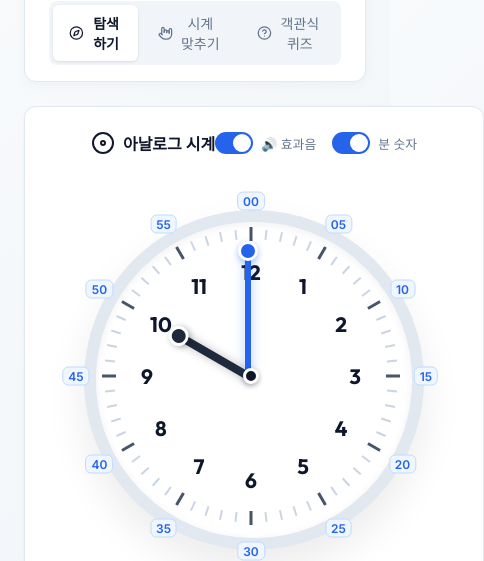
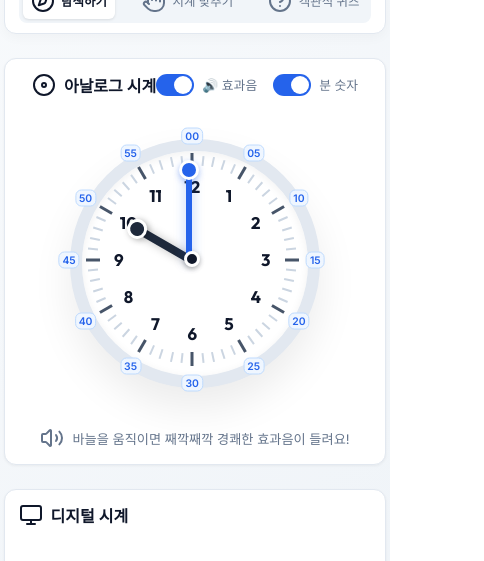
Before and after one commit to ko750125-afk/learn_time, a plain HTML site: page index.html in a window 390 px wide. Shown: the part 104-665 px from the top of the page, 484 px wide, since content can reach past the window. Drawn offline with nearby package versions, Linux system fonts and the light colour scheme.

Commit message:
fix: 모바일 화면 시계 좌쏠림 및 2~4시 방향 잘림 방지 반응형 오프셋 보정

```diff
--- a/app.js
+++ b/app.js
@@ -1,6 +1,6 @@
 /**
  * Modern Clock Studio - Grade 2 Edition
- * Realtime Web Audio API Sound Feedback Engine
+ * Dynamic Responsive Radius Engine for All Mobile Devices
  */
 
 // Global State (0 ~ 719 minutes = 12 Hours)
@@ -37,9 +37,6 @@ function getAudioContext() {
   return audioCtx;
 }
 
-/**
- * Play Realtime Tick Sound during hand drag
- */
 function playTickSound() {
   const toggleSound = document.getElementById('toggle-sound');
   if (toggleSound && !toggleSound.checked) return;
@@ -63,14 +60,9 @@ function playTickSound() {
 
     osc.start();
     osc.stop(ctx.currentTime + 0.03);
-  } catch (e) {
-    // Silent fail if browser audio policy blocks
-  }
+  } catch (e) {}
 }
 
-/**
- * Play Snap Click Sound on hand release (5-min snap)
- */
 function playSnapSound() {
   const toggleSound = document.getElementById('toggle-sound');
   if (toggleSound && !toggleSound.checked) return;
@@ -97,9 +89,6 @@ function playSnapSound() {
   } catch (e) {}
 }
 
-/**
- * Play Quiz Success Melody (Do-Mi-Sol Fanfare)
- */
 function playSuccessSound() {
   const toggleSound = document.getElementById('toggle-sound');
   if (toggleSound && !toggleSound.checked) return;
@@ -108,7 +97,7 @@ function playSuccessSound() {
     const ctx = getAudioContext();
     if (!ctx) return;
 
-    const notes = [523.25, 659.25, 783.99, 1046.50]; // C5, E5, G5, C6
+    const notes = [523.25, 659.25, 783.99, 1046.50];
     notes.forEach((freq, idx) => {
       const osc = ctx.createOscillator();
       const gain = ctx.createGain();
@@ -128,9 +117,6 @@ function playSuccessSound() {
   } catch (e) {}
 }
 
-/**
- * Play Quiz Error Sound
- */
 function playErrorSound() {
   const toggleSound = document.getElementById('toggle-sound');
   if (toggleSound && !toggleSound.checked) return;
@@ -170,9 +156,22 @@ const toggleMinuteNumbersCheck = document.getElementById('toggle-minute-numbers'
 document.addEventListener('DOMContentLoaded', () => {
   createClockElements();
   initEventListeners();
-  setTime12(10, 0); // Start at 10:00
+  setTime12(10, 0);
 });
 
+// Re-render responsive clock layout on window resize
+let resizeTimer;
+window.addEventListener('resize', () => {
+  clearTimeout(resizeTimer);
+  resizeTimer = setTimeout(() => {
+    createClockElements();
+    renderClockHands();
+  }, 100);
+});
+
+/**
+ * Render Responsive Clock Elements (Dynamic Radius Calculation)
+ */
 function createClockElements() {
   clockFace.innerHTML = `
     <div class="clock-center"></div>
@@ -192,12 +191,14 @@ function createClockElements() {
   const faceWidth = clockFace.clientWidth || 316;
   const faceHeight = clockFace.clientHeight || 316;
 
+  // Dynamic Exact Center Calculation
   const centerX = (faceWidth / 2) - 3;
   const centerY = (faceHeight / 2) - 4;
 
-  const tickRadius = 142;
-  const hourRadius = 104;
-  const minuteOuterRadius = 175;
+  // Dynamic Ratio-based Radii (Works perfectly on mobile & desktop)
+  const tickRadius = faceWidth * 0.44;
+  const hourRadius = faceWidth * 0.325;
+  const minuteOuterRadius = faceWidth * 0.545;
 
   // 1. Ticks (60 total)
   for (let i = 0; i < 60; i++) {
@@ -279,7 +280,7 @@ function getAngleFromEvent(e) {
 function startDrag(e, handType) {
   e.preventDefault();
   e.stopPropagation();
-  getAudioContext(); // Resume audio context on user interaction
+  getAudioContext();
   isDragging = true;
   activeHand = handType;
   prevAngle = getAngleFromEvent(e);
@@ -304,7 +305,6 @@ function onDrag(e) {
     totalMinutes12 = (totalMinutes12 + minuteDelta + 720) % 720;
   }
 
-  // Play tick sound whenever time changes by 1 minute interval
   const currentMins = Math.round(totalMinutes12);
   if (Math.abs(currentMins - lastTickMinute) >= 1) {
     playTickSound();
@@ -321,7 +321,7 @@ function stopDrag() {
     totalMinutes12 = (Math.round(totalMinutes12 / 5) * 5) % 720;
     renderClockHands();
     updateDigitalDisplay();
-    playSnapSound(); // Play snap click sound on release!
+    playSnapSound();
   }
   isDragging = false;
   activeHand = null;
--- a/style.css
+++ b/style.css
@@ -44,6 +44,7 @@ body {
   align-items: center;
   padding: 1.5rem;
   position: relative;
+  overflow-x: hidden;
 }
 
 .app-container {
@@ -219,14 +220,18 @@ body {
   display: flex;
   flex-direction: column;
   align-items: center;
+  width: 100%;
 }
 
 .clock-viewport {
   position: relative;
-  padding: 35px;
+  padding: 30px;
   display: flex;
   justify-content: center;
   align-items: center;
+  width: 100%;
+  max-width: 100%;
+  overflow: visible;
 }
 
 .analog-clock {
@@ -238,6 +243,7 @@ body {
   box-shadow: 0 20px 40px rgba(0, 0, 0, 0.08), inset 0 2px 10px rgba(0, 0, 0, 0.06);
   position: relative;
   touch-action: none;
+  margin: 0 auto;
 }
 
 .clock-face {
@@ -306,7 +312,6 @@ body {
   white-space: nowrap;
 }
 
-/* Base Hand Styles - NO TRANSITION during drag for instant smooth motion! */
 .hand {
   position: absolute;
   top: calc(50% - 4px);
@@ -318,13 +323,12 @@ body {
 
 .hand:active { cursor: grabbing; }
 
-/* Hour Hand (Short Hand) */
 .hour-hand {
-  width: 14px; /* Increased hit area width */
-  height: 80px;
+  width: 14px;
+  height: calc(var(--clock-size) * 0.24);
   z-index: 10;
-  margin-top: -80px;
-  margin-left: -3px; /* Center alignment for wider hitbox */
+  margin-top: calc(var(--clock-size) * -0.24);
+  margin-left: -3px;
 }
 
 .hour-hand .hand-line {
@@ -349,12 +353,11 @@ body {
   box-shadow: 0 2px 6px rgba(0, 0, 0, 0.3);
 }
 
-/* Minute Hand (Long Hand - Higher Z-Index for easy grab) */
 .minute-hand {
-  width: 14px; /* Increased hit area width for easy drag */
-  height: 125px;
-  z-index: 15; /* Always on top of hour hand */
-  margin-top: -125px;
+  width: 14px;
+  height: calc(var(--clock-size) * 0.36);
+  z-index: 15;
+  margin-top: calc(var(--clock-size) * -0.36);
   margin-left: -3px;
 }
 
@@ -387,6 +390,7 @@ body {
   font-size: 0.825rem;
   color: var(--muted-foreground);
   margin-top: 1rem;
+  text-align: center;
 }
 
 .mode-panel {
@@ -447,7 +451,7 @@ body {
 
 .preset-grid {
   display: grid;
-  grid-template-columns: repeat(auto-fit, minmax(130px, 1fr));
+  grid-template-columns: repeat(auto-fit, minmax(120px, 1fr));
   gap: 0.5rem;
 }
 
@@ -641,3 +645,59 @@ body {
 
 .shadcn-toast.success { background: #16a34a; }
 .shadcn-toast.error { background: #dc2626; }
+
+/* Perfect Mobile Responsive Layout Rules */
+@media (max-width: 520px) {
+  body {
+    padding: 0.5rem 0.25rem;
+  }
+
+  :root {
+    --clock-size: clamp(220px, 64vw, 260px);
+  }
+
+  .card {
+    padding: 0.85rem;
+  }
+
+  .clock-viewport {
+    padding: 22px 5px;
+    width: 100%;
+  }
+
+  .clock-number {
+    font-size: 1.05rem;
+  }
+
+  .minute-number-outer {
+    font-size: 0.65rem;
+    padding: 1px 3px;
+  }
+
+  .digit-box {
+    font-size: 2.15rem;
+    padding: 0.4rem 0.85rem;
+  }
+
+  .colon {
+    font-size: 1.8rem;
+  }
+
+  .app-header {
+    padding: 0.65rem 0.85rem;
+  }
+
+  .shadcn-tabs {
+    width: 100%;
+    justify-content: space-between;
+  }
+
+  .tab-item {
+    font-size: 0.78rem;
+    padding: 0.35rem 0.5rem;
+  }
+
+  .preset-grid {
+    grid-template-columns: repeat(2, 1fr);
+  }
+}
```
